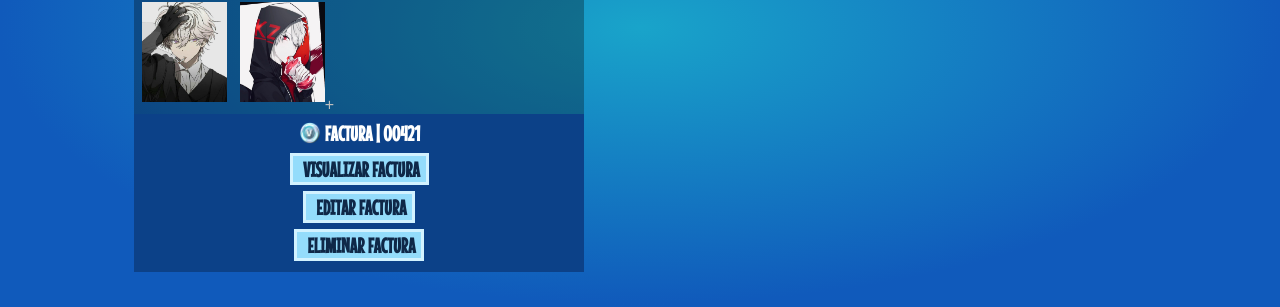
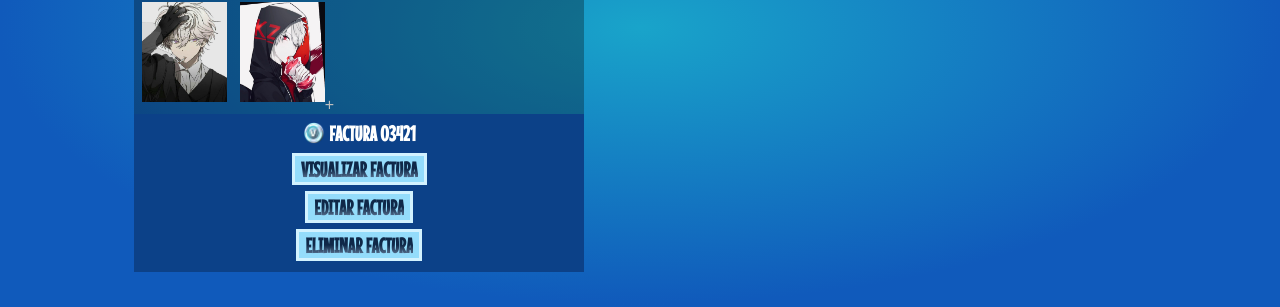
Before and after one commit to franco-moya/gradiente, a plain HTML site: page radial.html in a window 1280 px wide. Shown: the part 249-556 px from the top of the page. Drawn offline with Linux system fonts and the light colour scheme.

Commit message:
Letras con degragado implementado

```diff
--- a/radial.html
+++ b/radial.html
@@ -91,7 +91,9 @@
         }
 
         .container-footer button b {
-            color: #0f2848;
+            background: linear-gradient(to bottom, #0f2848, #0f2848, #6a83a2);
+            -webkit-text-fill-color: transparent;
+            -webkit-background-clip: text;
         }
 
         .container-footer button:hover {
@@ -110,11 +112,12 @@
             height: 28px;
         }
 
-        .container-footer b {
+        .container-footer .img b {
             margin-left: 4px;
             font-size: 21px;
             color: white;
             font-family: 'Mouse Memoirs', sans-serif;
+
         }
 
 
@@ -136,7 +139,7 @@
         <div class="container-footer">
             <div class="img">
                 <img src="/img/pavos.png" alt="">
-                <b>FACTURA | 00421</b>
+                <b>FACTURA 03421</b>
             </div>
             <button><b>VISUALIZAR FACTURA</b></button>
             <button><b>EDITAR FACTURA</b></button>
```
